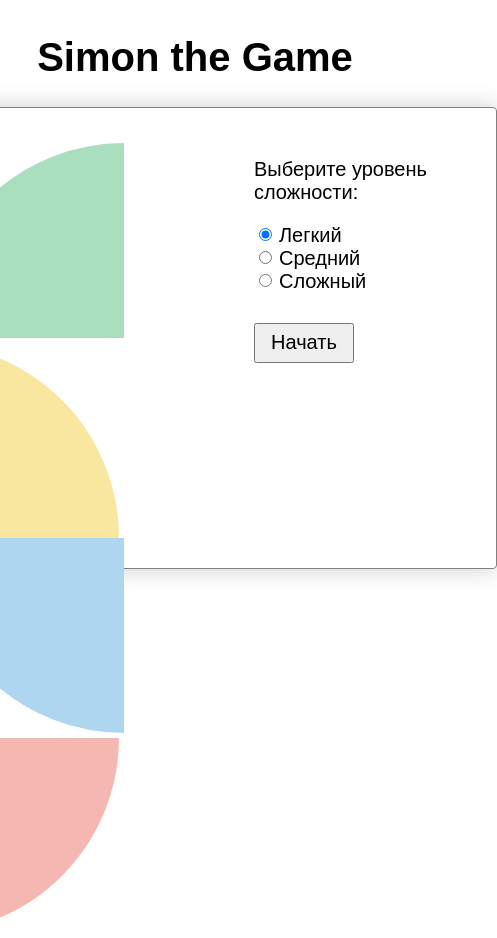
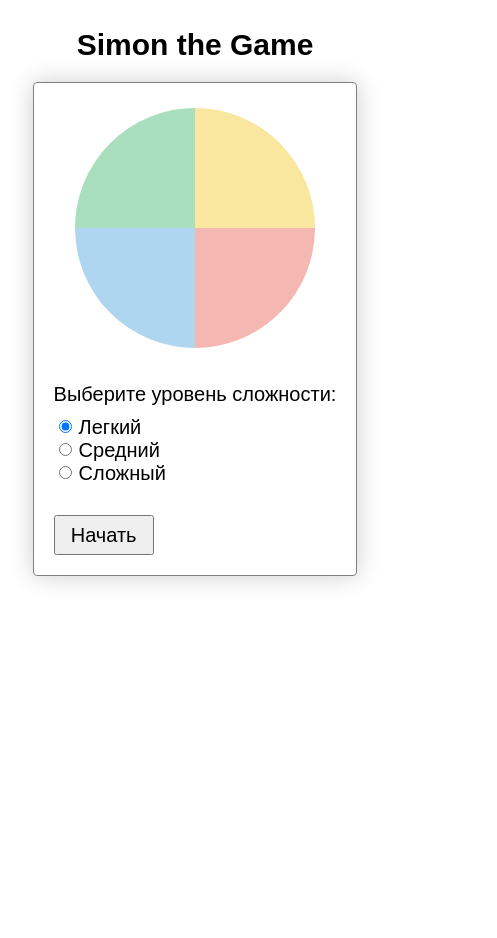
Before and after one commit to MappuniMaku/simon-game, a plain HTML site: page index.html in a window 390 px wide. Shown: the whole page, 497 px wide, since content can reach past the window. After the commit the page ends 844 px from the top, so only its background shows below. Drawn offline with Linux system fonts and the light colour scheme.

Commit message:
Finished adaptive

```diff
--- a/index.css
+++ b/index.css
@@ -1,6 +1,10 @@
 html {
     font-family: 'Open-Sans', sans-serif;
     font-size: 20px;
+}
+
+p {
+    margin: 10px 0;
 }
 
 .content-wrapper {
@@ -25,7 +29,7 @@ html {
     display: flex;
     flex-direction: row;
     flex-wrap: wrap;
-    margin: 0 30px 0 0;
+    margin: 0 50px 0 0;
 }
 
 .game__button-container {
@@ -33,6 +37,12 @@ html {
     height: 200px;
     position: relative;
     overflow: hidden;
+}
+
+.game__controls-container {
+    display: flex;
+    flex-direction: column;
+    justify-content: center;
 }
 
 .game__button {
@@ -111,3 +121,56 @@ html {
     top: 1px;
     cursor: pointer;
 }
+
+@media (max-width: 850px) {
+    .game {
+        flex-direction: column;
+        align-items: center;
+    }
+
+    .game__buttons-field {
+        margin: 0 0 20px 0;
+    }
+}
+
+@media (max-width: 500px) {
+    .game {
+        padding: 20px;
+    }
+
+    .game__title {
+        font-size: 30px;
+    }
+
+    .game__buttons-field {
+        width: 250px;
+        height: 250px;
+    }
+
+    .game__button-container {
+        width: 125px;
+        height: 125px;
+    }
+
+    .game__button {
+        width: 250px;
+        height: 250px;
+    }
+
+    .game__button:hover {
+        border: 3px solid black;
+    }
+
+    .game__button_yellow {
+        right: 125px;
+    }
+
+    .game__button_red {
+        bottom: 125px;
+        right: 125px;
+    }
+
+    .game__button_blue {
+        bottom: 125px;
+    }
+}
--- a/index.html
+++ b/index.html
@@ -10,7 +10,7 @@
 </head>
 <body>
     <div class="content-wrapper">
-        <h1>Simon the Game</h1>
+        <h1 class="game__title">Simon the Game</h1>
         <div class="game" id="simon-game">
             <div class="game__buttons-field">
                 <div class="game__button-container">
```
